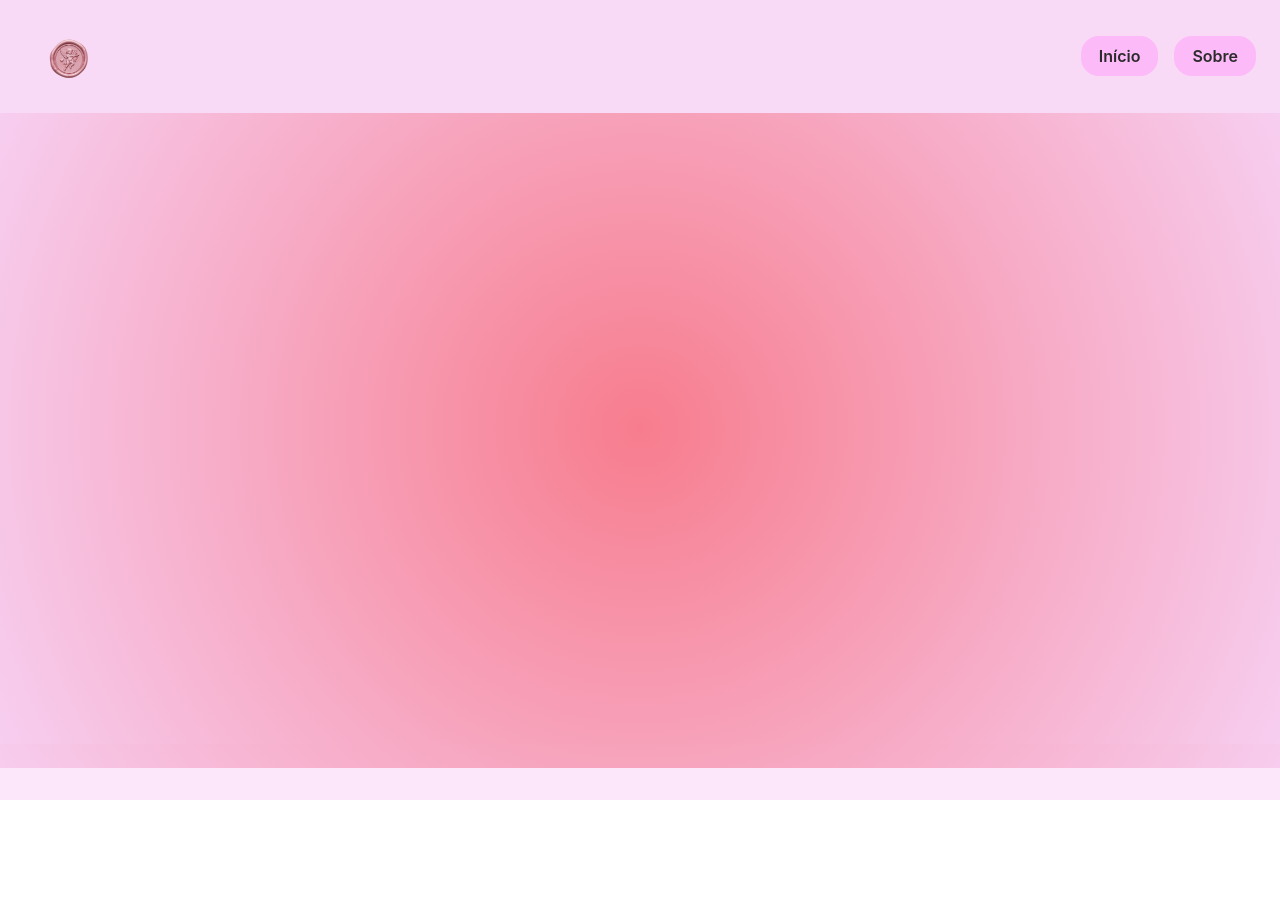
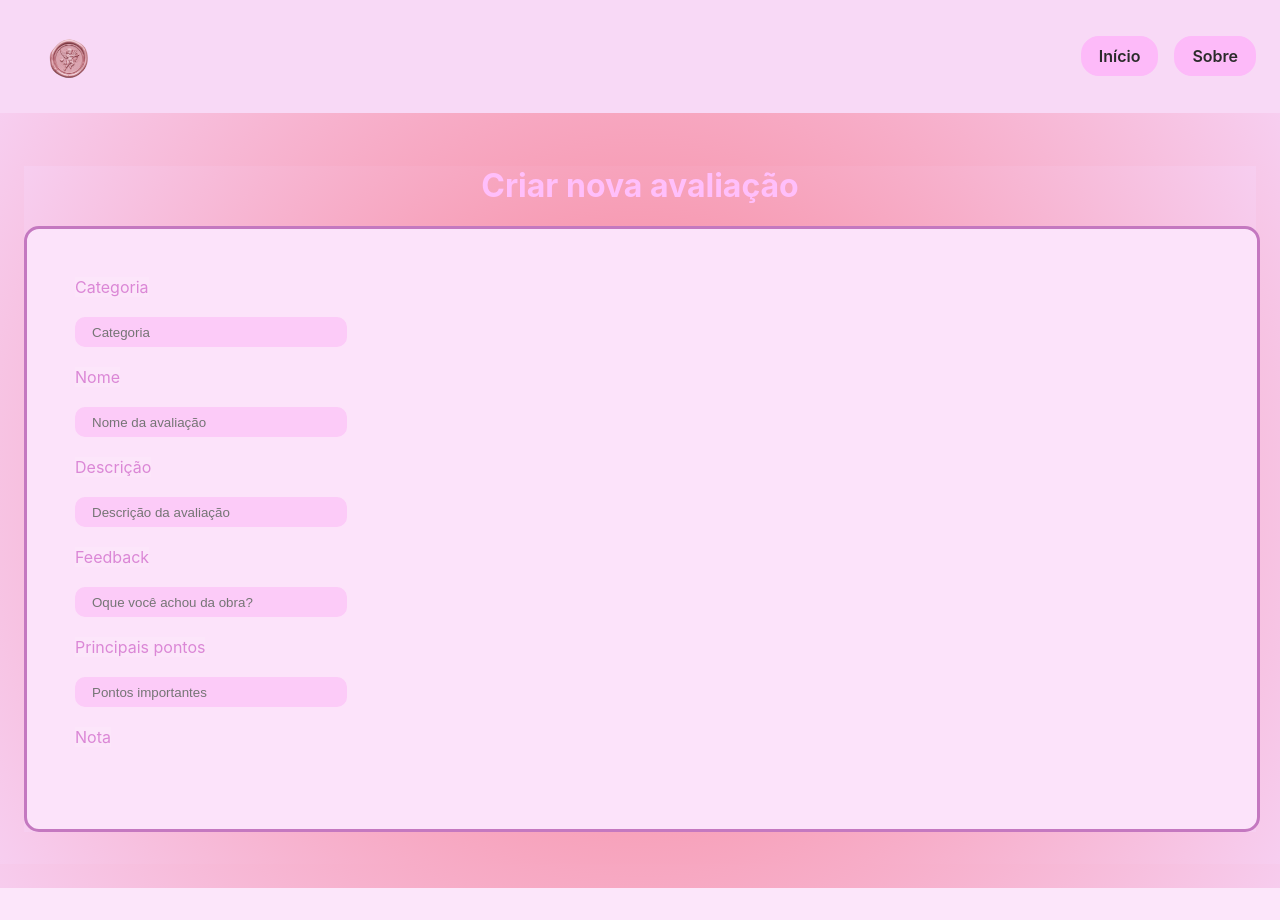
Before and after one commit to helenalacerda06/pj, a React (Create React App) app in the folder my-app/: page / in a window 1280 px wide. Both pictures are taken after typing "Sample", "name@example.com", "Sample123", "Sample123" into the empty fields and a click on the button "Login". Before the commit the page ends 800 px from the top, so only its background shows below. Built offline with nearby package versions, Linux system fonts and the light colour scheme.

Commit message:
criar nova avaliação

```diff
--- a/my-app/package.json
+++ b/my-app/package.json
@@ -9,7 +9,7 @@
     "@testing-library/user-event": "^13.5.0",
     "react": "^19.2.7",
     "react-dom": "^19.2.7",
-    "react-router-dom": "^7.18.3",
+    "react-router-dom": "^6.28.0",
     "react-scripts": "5.0.1",
     "web-vitals": "^2.1.4"
   },
--- a/my-app/src/App.js
+++ b/my-app/src/App.js
@@ -2,6 +2,7 @@ import './App.css';
 import Header from './componentes/Header';
 import Footer from './componentes/Footer';
 import Login from './componentes/login';
+import CriarAvaliacao from './componentes/pages/criarAvaliacao/criarAvaliação';
 
 function App() {
   return (
@@ -9,7 +10,7 @@ function App() {
 
       <Header />
       <main className="app-main">
-
+      <CriarAvaliacao />
       </main>
       <Footer />
     </div>
--- a/my-app/src/componentes/login.css
+++ b/my-app/src/componentes/login.css
@@ -1,5 +1,4 @@
 *{
-    /* background-color: #b8a2b8; */
    background: #fd93a1;
     background: radial-gradient(circle, rgb(247, 125, 142) 0%, rgb(247, 206, 240) 100%) ;
 }
@@ -38,9 +37,9 @@
 }
 
 .button{
-    margin: 30px;
+    margin: 35px;
     width: 200px;
-    height: 3zzzz0px;
+    height: 30px;
     border-radius: 10px;
     background: #f9c5f5;
     color:rgb(18, 2, 18);
@@ -53,7 +52,9 @@
     height: 20px;
     margin: 10px;
     background: #fccbf8;
+    padding: 3px;
     padding-left: 15px;
+    align-items: center;
 }
 .input houver{
     border-color: transparent;
--- a/my-app/src/componentes/login.js
+++ b/my-app/src/componentes/login.js
@@ -1,62 +1,25 @@
 import './login.css';
-import { useNavigate } from "react-router-dom";
-import App from '../App';
 
-const nomes = []
+function Login({ onLogin }) {
+    function handleSubmit(event) {
+        event.preventDefault();
 
-function adicionarNome() {
-    const input = document.getElementById("nome");
-    const valor = input.value;
-    nomes.push(valor);
-}
-
-const email = []
-
-function adicionarEmail() {
-    const input = document.getElementById("E-mail");
-    const valor = input.value;
-    email.push(valor);
-}
-
-const senha =[]
-
-function adicionarSenha() {
-    const input = document.getElementById("senha");
-    const valor = input.value;
-    senha.push(valor)
-}
-
-const confirmarSenha =[]
-
-function confirmar(){
-    const input = document.getElementById("Confirmar senha");
-    const valor = input.value;
-    confirmarSenha.push(valor);
-}
-
-const login =[]
-
-function logar(){
-    if(senha === confirmarSenha){
-
-    } else {
-        alert("Senha invalida!")
+        if (onLogin) {
+            onLogin(event);
         }
     }
 
-
-function Login({ onLogin }){
-    return(
+    return (
         <div className='container'>
             <h1 className='titulo'>Login</h1>
 
-                <form className="form" onSubmit={onLogin}>
-
+            <form className="form" onSubmit={handleSubmit}>
                 <label className='label'>Nome do usuário</label>
                 <input
                     className="input"
                     placeholder='Seu nome'
                     id='nomes'
+                    type='text'
                 />
 
                     <label className='label'>E-mail</label>
@@ -64,6 +27,7 @@ function Login({ onLogin }){
                         className="input"
                         placeholder='seuemail@exemplo.com'
                         id='email'
+                        type='email'
                     />
 
                     <label className='label'>Criar senha</label>
@@ -82,7 +46,7 @@ function Login({ onLogin }){
                         id='confirmarSenha'
                     />
 
-                    <button className='button' type='submit' id='login' onClick={logar}>
+                    <button className='button' type='submit' id='buttonLogar'  >
                         Login
                     </button>
                 </form>
--- /dev/null
+++ b/my-app/src/componentes/pages/criarAvaliacao/criarAvaliacao.css
@@ -0,0 +1,35 @@
+.tituloAvaliacao{
+    color: #ffbffb;
+    background:transparent;
+
+}
+
+.containerAvaliacao{
+    display: flex;
+    flex-direction: column;
+    align-items: start;
+    background: #fce3fa;
+    width: 1200px;
+    height: 570px;
+    border-radius: 15px;
+    margin: auto;
+    padding: 15px;
+    border-style: solid;
+    border-width: 3px;
+    border-color: #c478c0;
+}
+
+.Form{
+    background: transparent;
+    display:flex;
+    flex-direction: column;
+    align-items:baseline;
+    padding: 15px;
+    margin: 8px;
+
+}
+
+.label{
+    background: #fce6fa;
+    color:#db87d6;
+}
--- /dev/null
+++ b/my-app/src/componentes/pages/criarAvaliacao/criarAvaliação.js
@@ -0,0 +1,52 @@
+import styles from './criarAvaliacao.css';
+
+function criarAvaliação() {
+    return (
+        <div >
+            <h1 className="tituloAvaliacao">Criar nova avaliação</h1>
+            <div className="containerAvaliacao">
+                <form className="Form">
+                    <label className="label">Categoria</label>
+                    <input
+                        className="input"
+                        placeholder='Categoria '
+                        id='categoria'
+                        type=""
+                    />
+                    <label className="label">Nome</label>
+                    <input
+                        className="input"
+                        placeholder='Nome da avaliação'
+                        id='nomeAvaliacao'
+                        type=""
+                    />
+                    <label className="label">Descrição</label>
+                    <input
+                        className="input"
+                        placeholder='Descrição da avaliação'
+                        id='descricao'
+                        type=""
+                    />
+                    <label className="label">Feedback</label>
+                    <input
+                        className="input"
+                        placeholder='Oque você achou da obra?'
+                        id='feedback'
+                        type=""
+                    />
+                    <label className="label">Principais pontos</label>
+                    <input
+                        className="input"
+                        placeholder='Pontos importantes'
+                        id='principaisPontos'
+                        type=""
+                    />
+                    <label className="label">Nota</label>
+                </form>
+            </div>
+        </div>
+    )
+
+}
+
+export default criarAvaliação;
--- a/my-app/src/index.js
+++ b/my-app/src/index.js
@@ -1,4 +1,4 @@
-import React, { useState } from 'react';
+import React, { useState} from 'react';
 import ReactDOM from 'react-dom/client';
 import './index.css';
 import App from './App';
```
Also changed, not shown: 2 other files (tests, documents, lock files or other folders). Lines whose indentation alone changed are shown as unchanged.
